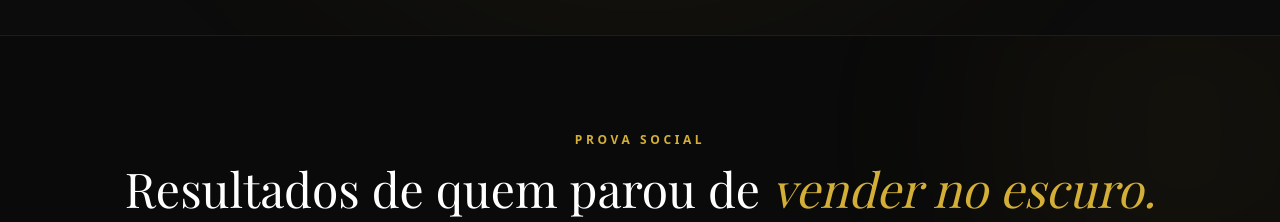
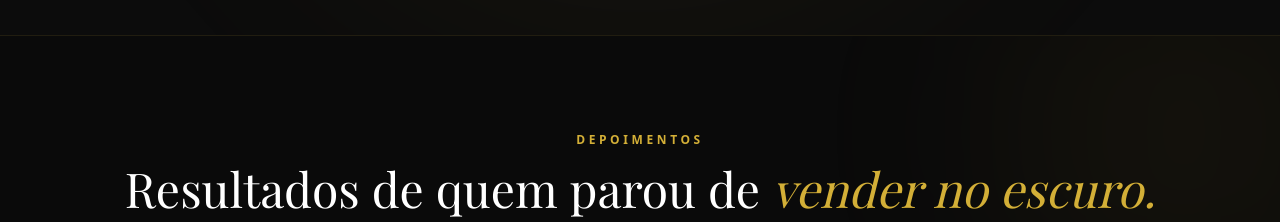
Before and after one commit to jorjefurtado6-lang/Elite-Growth-Sales, a React (Vite) app: page / in a window 1280 px wide. Shown: the part 3460-3682 px from the top of the page. Built offline with nearby package versions, Linux system fonts and the light colour scheme; a web font is replaced by a local one.

Commit message:
feat: Update social proof section title
Changes the title of the social proof section from "Prova Social" to "Depoimentos" to better reflect the content and improve clarity for Portuguese-speaking users.

```diff
--- a/src/App.tsx
+++ b/src/App.tsx
@@ -378,7 +378,7 @@ export default function App() {
 
         <div className="max-w-7xl mx-auto px-6 relative z-10">
           <motion.div {...fadeIn} className="text-center mb-16">
-            <h2 className="text-[#D3AF37] text-xs font-bold tracking-[0.3em] uppercase mb-4">Prova Social</h2>
+            <h2 className="text-[#D3AF37] text-xs font-bold tracking-[0.3em] uppercase mb-4">Depoimentos</h2>
             <h2 className="text-3xl md:text-5xl font-light font-serif mb-6">
               Resultados de quem parou de <span className="text-[#D3AF37] italic font-serif">vender no escuro.</span>
             </h2>
```
